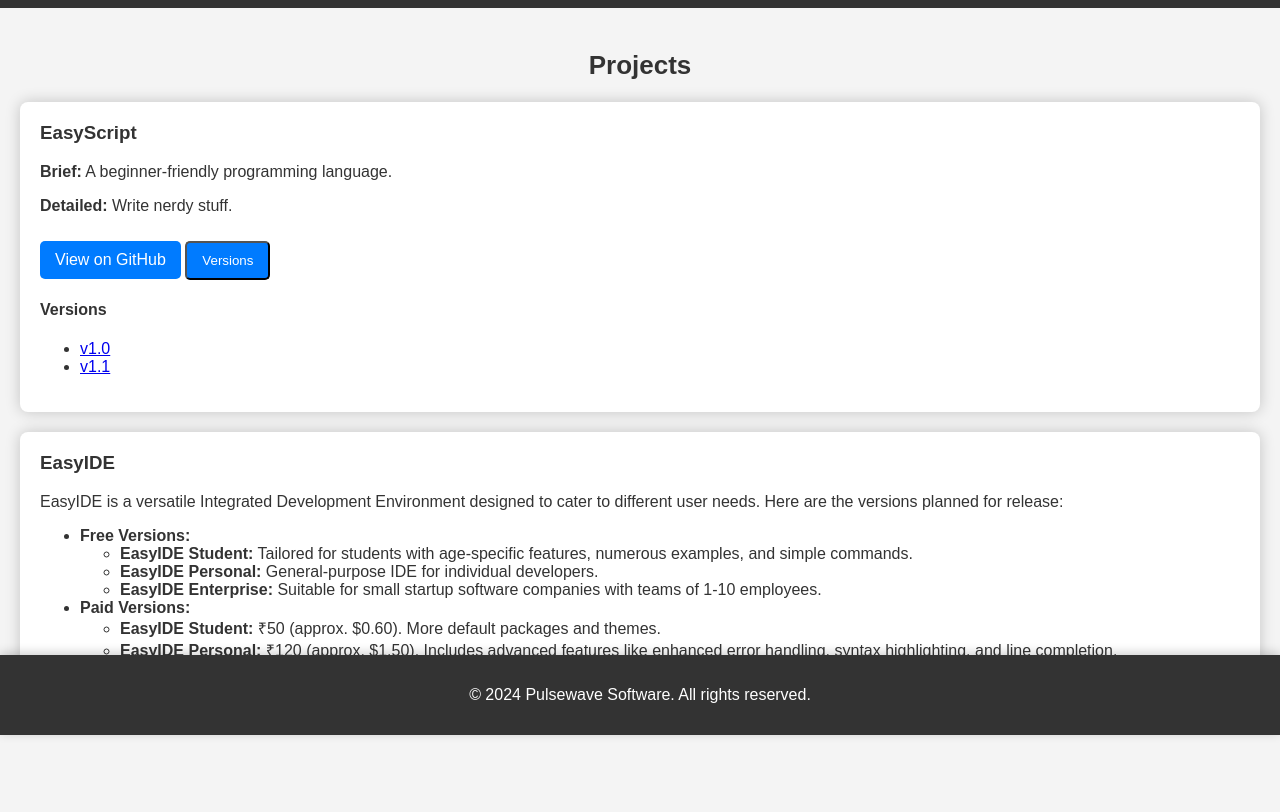
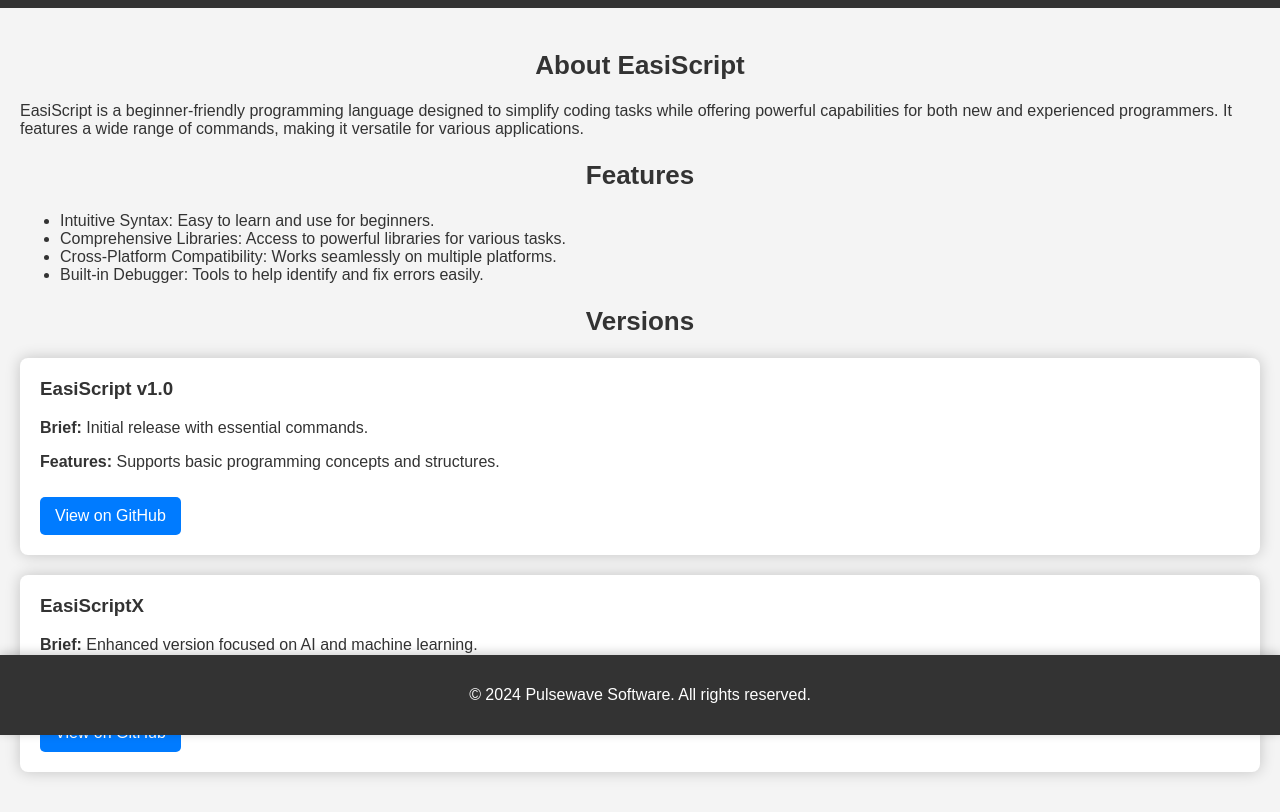
Before and after one commit to PulewaveSoftware/Website, a plain HTML site: page index.html in a window 1280 px wide. Shown: the part 65-877 px from the top of the page. Before the commit the page ends 824 px from the top, so only its background shows below. Drawn offline with Linux system fonts and the light colour scheme.

Commit message:
Update index.html

```diff
--- a/index.html
+++ b/index.html
@@ -3,7 +3,7 @@
 <head>
     <meta charset="UTF-8">
     <meta name="viewport" content="width=device-width, initial-scale=1.0">
-    <title>Pulsewave Software</title>
+    <title>Pulsewave Software - EasiScript</title>
     <link rel="stylesheet" href="style.css">
 </head>
 <body>
@@ -14,52 +14,42 @@
             <h1>Pulsewave Software</h1>
             <nav>
                 <ul>
-                    <li><a href="#projects">Projects</a></li>
+                    <li><a href="#about">About EasiScript</a></li>
+                    <li><a href="#features">Features</a></li>
+                    <li><a href="#versions">Versions</a></li>
                 </ul>
             </nav>
         </header>
 
         <main>
-            <section id="projects">
-                <h2>Projects</h2>
+            <section id="about">
+                <h2>About EasiScript</h2>
+                <p>EasiScript is a beginner-friendly programming language designed to simplify coding tasks while offering powerful capabilities for both new and experienced programmers. It features a wide range of commands, making it versatile for various applications.</p>
+            </section>
 
-                <!-- EasyScript Project -->
+            <section id="features">
+                <h2>Features</h2>
+                <ul>
+                    <li>Intuitive Syntax: Easy to learn and use for beginners.</li>
+                    <li>Comprehensive Libraries: Access to powerful libraries for various tasks.</li>
+                    <li>Cross-Platform Compatibility: Works seamlessly on multiple platforms.</li>
+                    <li>Built-in Debugger: Tools to help identify and fix errors easily.</li>
+                </ul>
+            </section>
+
+            <section id="versions">
+                <h2>Versions</h2>
                 <div class="project">
-                    <h3>EasyScript</h3>
-                    <p><strong>Brief:</strong> A beginner-friendly programming language.</p>
-                    <p><strong>Detailed:</strong> Write nerdy stuff.</p>
+                    <h3>EasiScript v1.0</h3>
+                    <p><strong>Brief:</strong> Initial release with essential commands.</p>
+                    <p><strong>Features:</strong> Supports basic programming concepts and structures.</p>
                     <a href="https://github.com/PulsewaveSoftware/EasiScript" target="_blank" class="btn">View on GitHub</a>
-                    <button class="btn" onclick="showVersions()">Versions</button>
-                    <div id="versions" class="hidden">
-                        <h4>Versions</h4>
-                        <ul>
-                            <li><a href="#" onclick="showVersionDetails('v1.0')">v1.0</a></li>
-                            <li><a href="#" onclick="showVersionDetails('v1.1')">v1.1</a></li>
-                        </ul>
-                    </div>
-                    <div id="version-details" class="hidden"></div>
                 </div>
-
-                <!-- EasyIDE Project -->
                 <div class="project">
-                    <h3>EasyIDE</h3>
-                    <p>EasyIDE is a versatile Integrated Development Environment designed to cater to different user needs. Here are the versions planned for release:</p>
-                    <ul>
-                        <li><strong>Free Versions:</strong>
-                            <ul>
-                                <li><strong>EasyIDE Student:</strong> Tailored for students with age-specific features, numerous examples, and simple commands.</li>
-                                <li><strong>EasyIDE Personal:</strong> General-purpose IDE for individual developers.</li>
-                                <li><strong>EasyIDE Enterprise:</strong> Suitable for small startup software companies with teams of 1-10 employees.</li>
-                            </ul>
-                        </li>
-                        <li><strong>Paid Versions:</strong>
-                            <ul>
-                                <li><strong>EasyIDE Student:</strong> ₹50 (approx. $0.60). More default packages and themes.</li>
-                                <li><strong>EasyIDE Personal:</strong> ₹120 (approx. $1.50). Includes advanced features like enhanced error handling, syntax highlighting, and line completion.</li>
-                                <li><strong>EasyIDE Enterprise:</strong> ₹250 (approx. $3.00). Designed for larger companies with 50+ employees, offering more robust tools and support.</li>
-                            </ul>
-                        </li>
-                    </ul>
+                    <h3>EasiScriptX</h3>
+                    <p><strong>Brief:</strong> Enhanced version focused on AI and machine learning.</p>
+                    <p><strong>Features:</strong> Advanced libraries for data manipulation, AI, and ML tasks.</p>
+                    <a href="https://github.com/PulsewaveSoftware/EasiScriptX" target="_blank" class="btn">View on GitHub</a>
                 </div>
             </section>
         </main>
```
